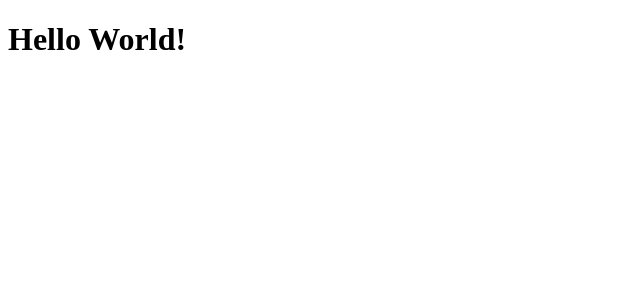
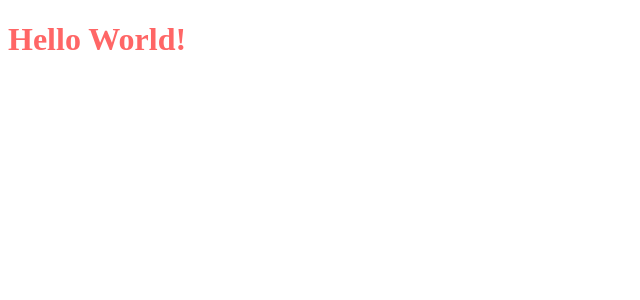
Before and after one commit to Dsek-LTH/frontend-old, a React app: page / in a window 1280 px wide. Shown: the top 300 px of the page, without its empty margins (0-640 px from the left). Built offline with nearby package versions, Linux system fonts and the light colour scheme.

Commit message:
Setup Sass Loader

```diff
--- a/package.json
+++ b/package.json
@@ -17,8 +17,12 @@
   "license": "MIT",
   "devDependencies": {
     "awesome-typescript-loader": "^3.4.1",
+    "css-loader": "^0.28.9",
     "html-webpack-plugin": "^2.30.1",
+    "node-sass": "^4.7.2",
+    "sass-loader": "^6.0.6",
     "source-map-loader": "^0.2.3",
+    "style-loader": "^0.20.1",
     "tslint": "^5.9.1",
     "tslint-react": "^3.4.0",
     "typescript": "^2.6.2",
--- /dev/null
+++ b/src/components/App.scss
@@ -0,0 +1,5 @@
+@import "../theme";
+
+.app-header {
+  color: $red;
+}
--- a/src/components/App.tsx
+++ b/src/components/App.tsx
@@ -1,9 +1,7 @@
 import * as React from "react";
 
+import "./App.scss";
+
 export function App() {
-  return (
-    <h1>
-      Hello World!
-    </h1>
-  );
+  return <h1 className="app-header">Hello World!</h1>;
 }
--- /dev/null
+++ b/src/theme.scss
@@ -0,0 +1 @@
+$red: #F66;
--- a/webpack.config.js
+++ b/webpack.config.js
@@ -18,9 +18,17 @@ module.exports = {
     rules: [
       {
         test: /\.tsx?$/,
-        loaders: ["react-hot-loader/webpack", "awesome-typescript-loader"],
+        use: ["react-hot-loader/webpack", "awesome-typescript-loader"],
       },
       { enforce: "pre", test: /\.js$/, loader: "source-map-loader" },
+      {
+        test: /\.scss$/,
+        use: [
+          "style-loader",
+          "css-loader",
+          "sass-loader"
+        ],
+      },
     ],
   },
   plugins: [
```
Also changed, not shown: 1 other file (tests, documents, lock files or other folders).
